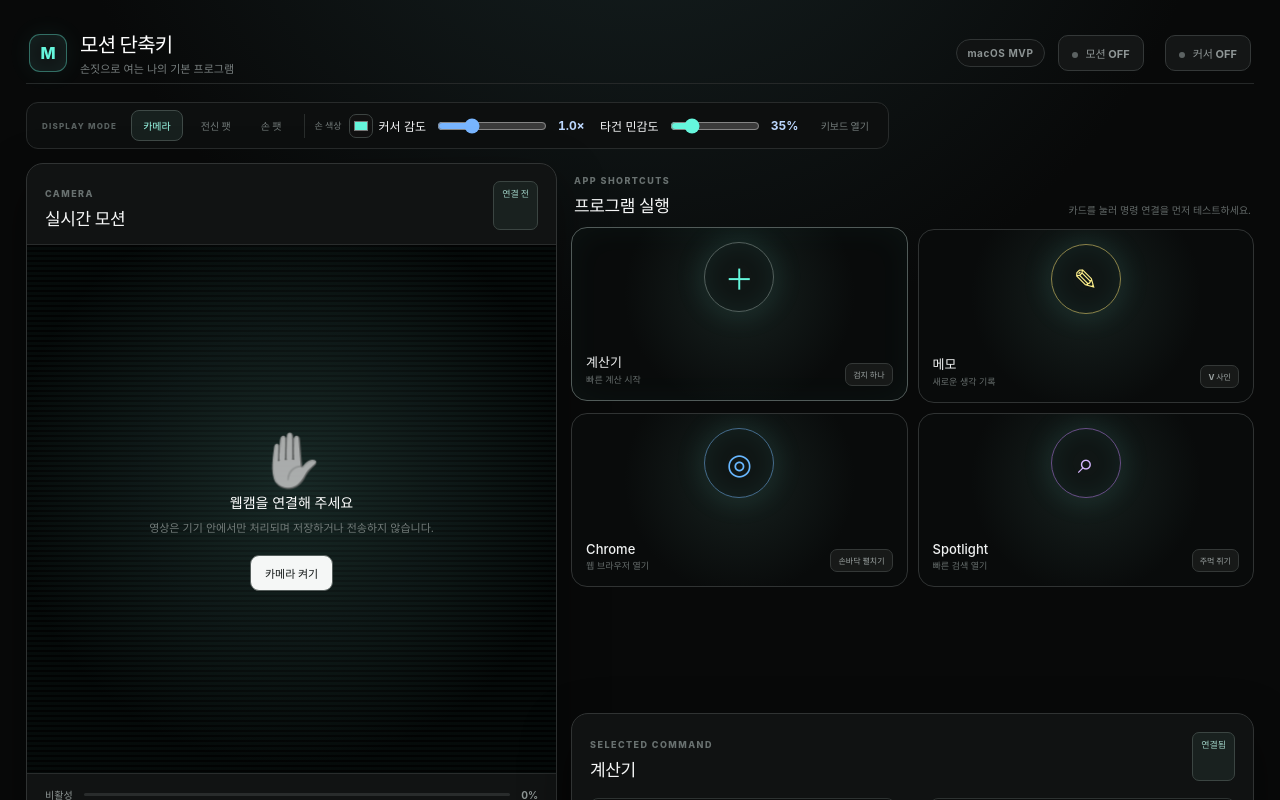
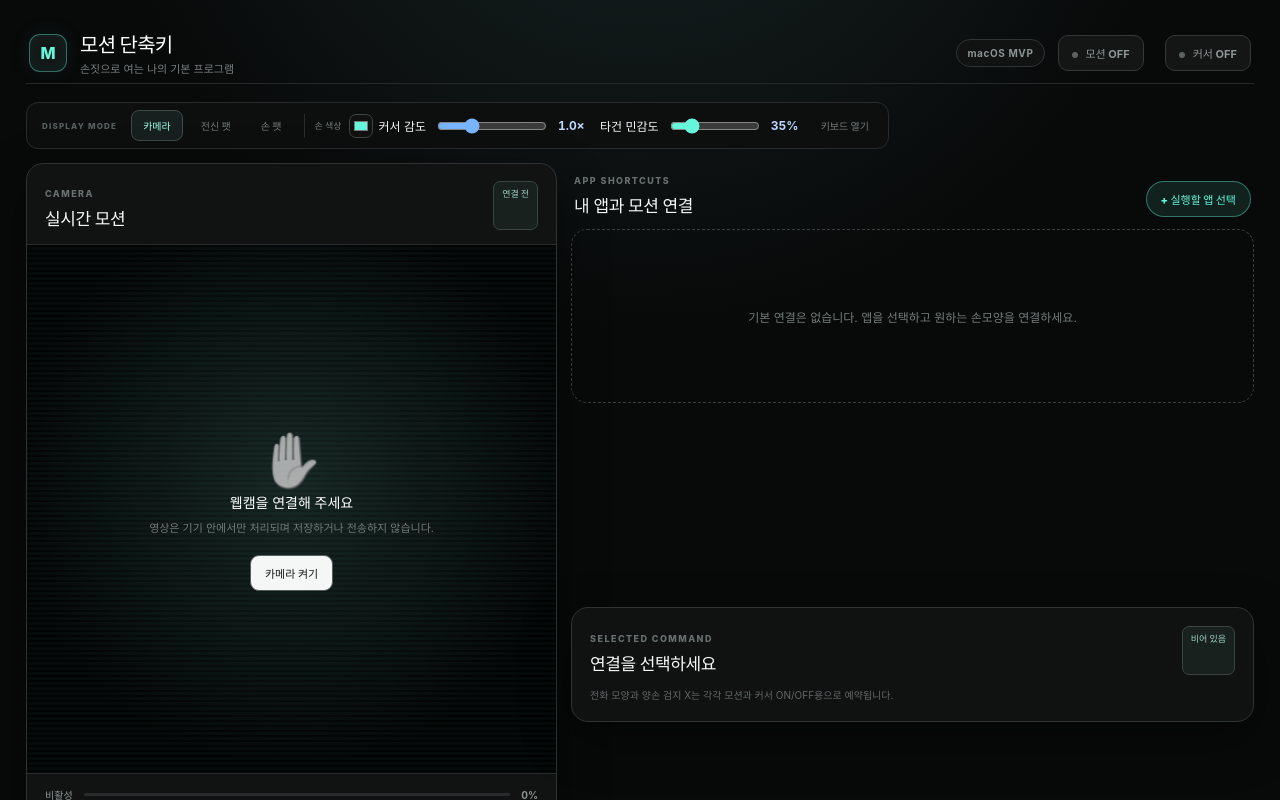
Before and after one commit to halyn1130/motion-shortcut, a React (Vite) app in the folder motion-shortcut/: page / in a window 1280 px wide. Shown: the top 800 px of the page. Built offline with nearby package versions, Linux system fonts and the light colour scheme.

Commit message:
feat: add custom app motion mappings

```diff
--- a/motion-shortcut/electron/preload.cjs
+++ b/motion-shortcut/electron/preload.cjs
@@ -2,6 +2,9 @@ const { contextBridge, ipcRenderer } = require("electron");
 
 contextBridge.exposeInMainWorld("motionAPI", {
   launchApp: (appId) => ipcRenderer.invoke("apps:launch", appId),
+  chooseApp: () => ipcRenderer.invoke("apps:choose"),
+  launchCustomApp: (appPath) =>
+    ipcRenderer.invoke("apps:launch-custom", appPath),
   setOverlayMode: (mode) => ipcRenderer.invoke("overlay:set-mode", mode),
   onOverlayMode: (callback) =>
     ipcRenderer.on("overlay:mode", (_event, mode) => callback(mode)),
--- a/motion-shortcut/src/App.css
+++ b/motion-shortcut/src/App.css
@@ -503,6 +503,28 @@
   color: #626968;
   font-size: 10px;
 }
+.add-app-button {
+  padding: 9px 14px;
+  border: 1px solid #65f6dc66;
+  border-radius: 999px;
+  background: #10211e;
+  color: #65f6dc;
+  font-size: 11px;
+  font-weight: 800;
+  cursor: pointer;
+}
+.empty-mappings {
+  grid-column: 1/-1;
+  display: grid;
+  min-height: 174px;
+  padding: 24px;
+  border: 1px dashed #39403f;
+  border-radius: 16px;
+  color: #737c7a;
+  font-size: 12px;
+  text-align: center;
+  place-items: center;
+}
 .shortcut-grid {
   display: grid;
   grid-template-columns: 1fr 1fr;
@@ -568,6 +590,11 @@
     0 0 32px #65f6dc20,
     inset 0 0 25px #65f6dc10;
 }
+.custom-app-icon {
+  position: relative;
+  z-index: 2;
+  cursor: pointer;
+}
 .app-icon.notes {
   color: #fff18a;
   border-color: #8c844a;
@@ -604,6 +631,32 @@
   color: #9ca3a2;
   font-size: 8px;
   font-weight: 700;
+}
+.gesture-select {
+  position: relative;
+  z-index: 2;
+  align-self: end;
+  max-width: 150px;
+  padding: 7px 9px;
+  border: 1px solid #3a4341;
+  border-radius: 8px;
+  background: #151918;
+  color: #b9c2c0;
+  font: inherit;
+  font-size: 9px;
+}
+.remove-mapping {
+  position: absolute;
+  z-index: 3;
+  top: 12px;
+  right: 12px;
+  padding: 5px 8px;
+  border: 1px solid #ffffff14;
+  border-radius: 7px;
+  background: #151717;
+  color: #757c7b;
+  font-size: 8px;
+  cursor: pointer;
 }
 .launch-status {
   display: none;
--- a/motion-shortcut/src/App.tsx
+++ b/motion-shortcut/src/App.tsx
@@ -2,48 +2,41 @@ import { useEffect, useRef, useState } from "react";
 import "./App.css";
 import {
   useHandTracking,
+  type GestureId,
   type MotionGestureId,
 } from "./features/camera/useHandTracking";
 
-type AppId = "calculator" | "notes" | "chrome" | "spotlight";
 type DisplayMode = "camera" | "person-pet" | "hand-pet";
+type AppMapping = {
+  id: string;
+  name: string;
+  path: string;
+  gesture: GestureId;
+};
+const MAPPINGS_KEY = "motion-app-mappings-v1";
+const gestureOptions: Array<{ id: GestureId; label: string; icon: string }> = [
+  { id: "index", label: "검지 하나", icon: "☝️" },
+  { id: "victory", label: "V 사인", icon: "✌️" },
+  { id: "three", label: "오른손 세 손가락", icon: "🖖" },
+  { id: "open-palm", label: "손바닥 펼치기", icon: "🖐️" },
+  { id: "fist", label: "주먹 쥐기", icon: "✊" },
+  { id: "horns", label: "검지·새끼손가락", icon: "🤘" },
+  { id: "thumb-up", label: "엄지 위로", icon: "👍" },
+  { id: "l-shape", label: "L 모양", icon: "👆" },
+  { id: "pinch", label: "핀치", icon: "🤏" },
+  { id: "ok-sign", label: "OK 사인", icon: "👌" },
+  { id: "tilt-left", label: "손바닥 왼쪽 기울이기", icon: "↙" },
+  { id: "tilt-right", label: "손바닥 오른쪽 기울이기", icon: "↘" },
+];
 
-const shortcuts: Array<{
-  id: AppId;
-  name: string;
-  icon: string;
-  gesture: string;
-  detail: string;
-}> = [
-  {
-    id: "calculator",
-    name: "계산기",
-    icon: "＋",
-    gesture: "검지 하나",
-    detail: "빠른 계산 시작",
-  },
-  {
-    id: "notes",
-    name: "메모",
-    icon: "✎",
-    gesture: "V 사인",
-    detail: "새로운 생각 기록",
-  },
-  {
-    id: "chrome",
-    name: "Chrome",
-    icon: "◎",
-    gesture: "손바닥 펼치기",
-    detail: "웹 브라우저 열기",
-  },
-  {
-    id: "spotlight",
-    name: "Spotlight",
-    icon: "⌕",
-    gesture: "주먹 쥐기",
-    detail: "빠른 검색 열기",
-  },
-];
+function loadMappings(): AppMapping[] {
+  try {
+    const parsed = JSON.parse(localStorage.getItem(MAPPINGS_KEY) ?? "[]");
+    return Array.isArray(parsed) ? parsed : [];
+  } catch {
+    return [];
+  }
+}
 
 function App() {
   const videoRef = useRef<HTMLVideoElement>(null);
@@ -69,8 +62,9 @@ function App() {
     "idle" | "requesting" | "active" | "error"
   >("idle");
   const [cameraError, setCameraError] = useState("");
-  const [launching, setLaunching] = useState<AppId | null>(null);
-  const [selected, setSelected] = useState<AppId>("calculator");
+  const [mappings, setMappings] = useState<AppMapping[]>(loadMappings);
+  const [launching, setLaunching] = useState<string | null>(null);
+  const [selected, setSelected] = useState<string | null>(null);
   const [logs, setLogs] = useState<string[]>(["앱 실행기가 준비되었습니다."]);
 
   const addLog = (message: string) => {
@@ -173,10 +167,28 @@ function App() {
     }
   };
 
-  const launch = async (id: AppId) => {
-    const target = shortcuts.find((item) => item.id === id)!;
-    setLaunching(id);
-    setSelected(id);
+  const saveMappings = (next: AppMapping[]) => {
+    setMappings(next);
+    localStorage.setItem(MAPPINGS_KEY, JSON.stringify(next));
+  };
+
+  const chooseApp = async () => {
+    const chosen = await window.motionAPI?.chooseApp();
+    if (!chosen) return;
+    const used = new Set(mappings.map((mapping) => mapping.gesture));
+    const gesture = gestureOptions.find((option) => !used.has(option.id))?.id;
+    if (!gesture) {
+      addLog("추가 실패 · 사용할 수 있는 모션이 없습니다.");
+      return;
+    }
+    const mapping = { id: crypto.randomUUID(), ...chosen, gesture };
+    saveMappings([...mappings, mapping]);
+    setSelected(mapping.id);
+  };
+
+  const launch = async (target: AppMapping) => {
+    setLaunching(target.id);
+    setSelected(target.id);
 
     if (!window.motionAPI) {
       addLog(`${target.name} 실행 미리보기 · Electron에서 실행하세요.`);
@@ -184,7 +196,7 @@ function App() {
       return;
     }
 
-    const result = await window.motionAPI.launchApp(id);
+    const result = await window.motionAPI.launchCustomApp(target.path);
     addLog(
       result.ok ? `${result.appName} 실행 성공` : `실행 실패 · ${result.error}`,
     );
@@ -205,7 +217,8 @@ function App() {
             addLog(`전화 모양 · 모션 인식 ${enabled ? "ON" : "OFF"}`),
           );
       } else if (motionOn) {
-        void launch(gesture);
+        const mapping = mappings.find((item) => item.gesture === gesture);
+        if (mapping) void launch(mapping);
       }
     },
     () => void toggleCursor(),
@@ -243,7 +256,7 @@ function App() {
     );
   };
 
-  const activeShortcut = shortcuts.find((item) => item.id === selected)!;
+  const activeShortcut = mappings.find((item) => item.id === selected) ?? null;
 
   return (
     <main className="app-shell">
@@ -492,18 +505,25 @@ function App() {
               <strong>전화 모양 1.5초</strong>
               <small>모션 ON / OFF</small>
             </button>
-            {shortcuts.map((item) => (
-              <button
-                key={item.id}
-                className={selected === item.id ? "selected" : ""}
-                aria-label={`${item.name} 모션 예시`}
-                onClick={() => setSelected(item.id)}
-              >
-                <span>{item.icon}</span>
-                <strong>{item.gesture}</strong>
-                <small>{item.name} 열기</small>
+            {activeShortcut && (
+              <button aria-label={`${activeShortcut.name} 모션 예시`}>
+                <span>
+                  {
+                    gestureOptions.find(
+                      (item) => item.id === activeShortcut.gesture,
+                    )?.icon
+                  }
+                </span>
+                <strong>
+                  {
+                    gestureOptions.find(
+                      (item) => item.id === activeShortcut.gesture,
+                    )?.label
+                  }
+                </strong>
+                <small>{activeShortcut.name} 열기</small>
               </button>
-            ))}
+            )}
           </div>
         </article>
 
@@ -511,28 +531,82 @@ function App() {
           <div className="section-title">
             <div>
               <span className="eyebrow">APP SHORTCUTS</span>
-              <h2>프로그램 실행</h2>
+              <h2>내 앱과 모션 연결</h2>
             </div>
-            <p>카드를 눌러 명령 연결을 먼저 테스트하세요.</p>
+            <button className="add-app-button" onClick={() => void chooseApp()}>
+              + 실행할 앱 선택
+            </button>
           </div>
           <div className="shortcut-grid">
-            {shortcuts.map((item) => (
-              <button
+            {!mappings.length && (
+              <div className="empty-mappings">
+                기본 연결은 없습니다. 앱을 선택하고 원하는 손모양을 연결하세요.
+              </div>
+            )}
+            {mappings.map((item) => (
+              <article
                 key={item.id}
-                aria-label={`${item.name} 열기`}
                 className={`shortcut ${selected === item.id ? "selected" : ""}`}
-                onClick={() => void launch(item.id)}
+                onClick={() => setSelected(item.id)}
               >
-                <span className={`app-icon ${item.id}`}>{item.icon}</span>
+                <button
+                  className="app-icon custom-app-icon"
+                  aria-label={`${item.name} 열기`}
+                  onClick={() => void launch(item)}
+                >
+                  ↗
+                </button>
                 <span className="shortcut-copy">
                   <strong>{item.name}</strong>
-                  <small>{item.detail}</small>
+                  <small title={item.path}>{item.path}</small>
                 </span>
-                <span className="gesture">{item.gesture}</span>
+                <select
+                  className="gesture-select"
+                  aria-label={`${item.name} 모션 선택`}
+                  value={item.gesture}
+                  onChange={(event) => {
+                    const gesture = event.target.value as GestureId;
+                    const duplicate = mappings.find(
+                      (mapping) =>
+                        mapping.id !== item.id && mapping.gesture === gesture,
+                    );
+                    if (duplicate) {
+                      addLog(
+                        `${gestureOptions.find((option) => option.id === gesture)?.label} · 이미 ${duplicate.name}에 연결됨`,
+                      );
+                      return;
+                    }
+                    saveMappings(
+                      mappings.map((mapping) =>
+                        mapping.id === item.id
+                          ? { ...mapping, gesture }
+                          : mapping,
+                      ),
+                    );
+                  }}
+                >
+                  {gestureOptions.map((option) => (
+                    <option key={option.id} value={option.id}>
+                      {option.icon} {option.label}
+                    </option>
+                  ))}
+                </select>
                 <span className="launch-status">
                   {launching === item.id ? "여는 중…" : "열기 ↗"}
                 </span>
-              </button>
+                <button
+                  className="remove-mapping"
+                  aria-label={`${item.name} 연결 삭제`}
+                  onClick={() => {
+                    saveMappings(
+                      mappings.filter((mapping) => mapping.id !== item.id),
+                    );
+                    if (selected === item.id) setSelected(null);
+                  }}
+                >
+                  삭제
+                </button>
+              </article>
             ))}
           </div>
         </section>
@@ -540,16 +614,24 @@ function App() {
         <aside className="panel mapping">
           <Heading
             eyebrow="SELECTED COMMAND"
-            title={activeShortcut.name}
-            aside="연결됨"
+            title={activeShortcut?.name ?? "연결을 선택하세요"}
+            aside={activeShortcut ? "연결됨" : "비어 있음"}
           />
-          <div className="mapping-flow">
-            <span>{activeShortcut.gesture}</span>
-            <b>→</b>
-            <span>{activeShortcut.name} 열기</span>
-          </div>
+          {activeShortcut && (
+            <div className="mapping-flow">
+              <span>
+                {
+                  gestureOptions.find(
+                    (item) => item.id === activeShortcut.gesture,
+                  )?.label
+                }
+              </span>
+              <b>→</b>
+              <span>{activeShortcut.name} 열기</span>
+            </div>
+          )}
           <p>
-            제스처가 확정되면 Electron의 안전한 허용 목록을 통해 실행됩니다.
+            전화 모양과 양손 검지 X는 각각 모션과 커서 ON/OFF용으로 예약됩니다.
           </p>
         </aside>
 
--- a/motion-shortcut/src/Overlay.tsx
+++ b/motion-shortcut/src/Overlay.tsx
@@ -5,6 +5,21 @@ import {
 } from "./features/camera/useHandTracking";
 
 type OverlayMode = "person-pet" | "hand-pet";
+const MAPPINGS_KEY = "motion-app-mappings-v1";
+
+function appPathForGesture(gesture: MotionGestureId) {
+  try {
+    const mappings = JSON.parse(
+      localStorage.getItem(MAPPINGS_KEY) ?? "[]",
+    ) as Array<{
+      gesture: string;
+      path: string;
+    }>;
+    return mappings.find((mapping) => mapping.gesture === gesture)?.path;
+  } catch {
+    return undefined;
+  }
+}
 
 export default function Overlay() {
   const videoRef = useRef<HTMLVideoElement>(null);
@@ -25,7 +40,10 @@ export default function Overlay() {
     handColor,
     (gesture: MotionGestureId) => {
       if (gesture === "toggle-motion") void window.motionAPI?.toggleMotion();
-      else if (motionOn) void window.motionAPI?.launchApp(gesture);
+      else if (motionOn) {
+        const appPath = appPathForGesture(gesture);
+        if (appPath) void window.motionAPI?.launchCustomApp(appPath);
+      }
     },
     () => {
       void window.motionAPI?.toggleCursor();
--- a/motion-shortcut/src/features/camera/useHandTracking.ts
+++ b/motion-shortcut/src/features/camera/useHandTracking.ts
@@ -26,14 +26,34 @@ const CONNECTIONS: Array<[number, number]> = [
 ];
 
 type TrackerState = "idle" | "loading" | "tracking" | "no-hand" | "error";
-type GestureId = "calculator" | "notes" | "chrome" | "spotlight";
+export type GestureId =
+  | "index"
+  | "victory"
+  | "three"
+  | "open-palm"
+  | "fist"
+  | "horns"
+  | "thumb-up"
+  | "l-shape"
+  | "pinch"
+  | "ok-sign"
+  | "tilt-left"
+  | "tilt-right";
 export type MotionGestureId = GestureId | "toggle-motion";
 
 const GESTURE_LABELS: Record<MotionGestureId, string> = {
-  calculator: "검지 하나",
-  notes: "V 사인",
-  chrome: "손바닥 펼치기",
-  spotlight: "주먹 쥐기",
+  index: "검지 하나",
+  victory: "V 사인",
+  three: "오른손 세 손가락",
+  "open-palm": "손바닥 펼치기",
+  fist: "주먹 쥐기",
+  horns: "검지·새끼손가락",
+  "thumb-up": "엄지 위로",
+  "l-shape": "L 모양",
+  pinch: "핀치",
+  "ok-sign": "OK 사인",
+  "tilt-left": "손바닥 왼쪽 기울이기",
+  "tilt-right": "손바닥 오른쪽 기울이기",
   "toggle-motion": "전화 모양",
 };
 
@@ -576,10 +596,30 @@ function classifyGesture(
   const phoneSpread = distance(4, 20) > palmScale * 1.25;
   if (thumb && phoneSpread && !index && !middle && !ring && pinky)
     return "toggle-motion";
-  if (index && middle && ring && pinky) return "chrome";
-  if (index && middle && !ring && !pinky) return "notes";
-  if (index && !middle && !ring && !pinky) return "calculator";
-  if (!index && !middle && !ring && !pinky) return "spotlight";
+  const pinched = distance(4, 8) < palmScale * 0.34;
+  if (pinched && middle && ring && pinky) return "ok-sign";
+  if (pinched && !middle && !ring && !pinky) return "pinch";
+  if (thumb && index && !middle && !ring && !pinky) return "l-shape";
+  if (
+    thumb &&
+    !index &&
+    !middle &&
+    !ring &&
+    !pinky &&
+    landmarks[4].y < landmarks[3].y
+  )
+    return "thumb-up";
+  if (index && !middle && !ring && pinky) return "horns";
+  if (index && middle && ring && pinky) {
+    const palmTilt = (landmarks[9].x - landmarks[0].x) / palmScale;
+    if (palmTilt < -0.42) return "tilt-left";
+    if (palmTilt > 0.42) return "tilt-right";
+    return "open-palm";
+  }
+  if (index && middle && ring && !pinky) return "three";
+  if (index && middle && !ring && !pinky) return "victory";
+  if (index && !middle && !ring && !pinky) return "index";
+  if (!index && !middle && !ring && !pinky) return "fist";
   return null;
 }
 
--- a/motion-shortcut/src/types/electron.d.ts
+++ b/motion-shortcut/src/types/electron.d.ts
@@ -5,6 +5,10 @@ declare global {
     motionAPI?: {
       launchApp(
         appId: string,
+      ): Promise<{ ok: boolean; appName?: string; error?: string }>;
+      chooseApp(): Promise<{ name: string; path: string } | null>;
+      launchCustomApp(
+        appPath: string,
       ): Promise<{ ok: boolean; appName?: string; error?: string }>;
       setOverlayMode(mode: string): Promise<boolean>;
       onOverlayMode(callback: (mode: "person-pet" | "hand-pet") => void): void;
```
Also changed, not shown: motion-shortcut/electron/main.cjs (+29 -0 lines), 2 other files (tests, documents, lock files or other folders).
